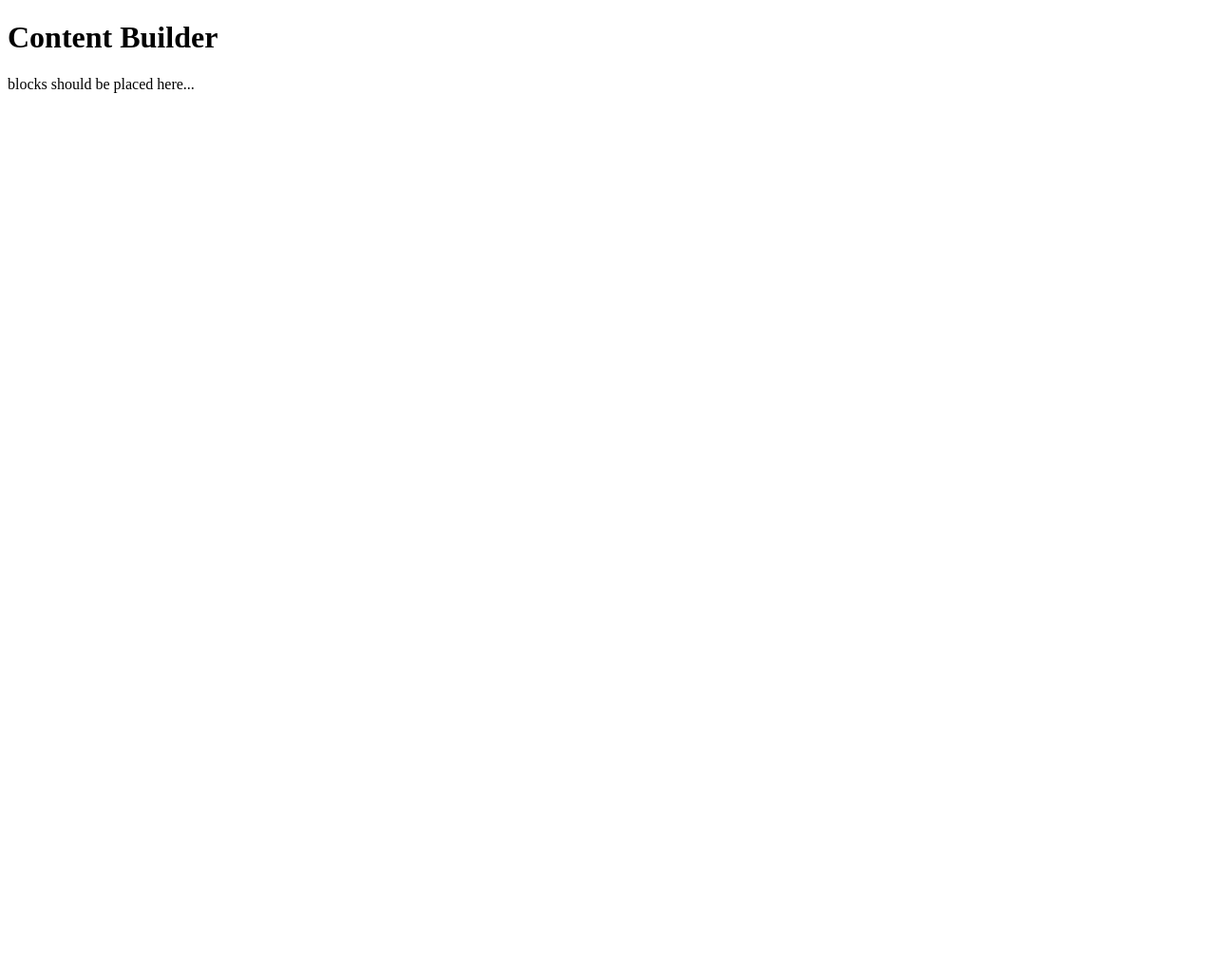
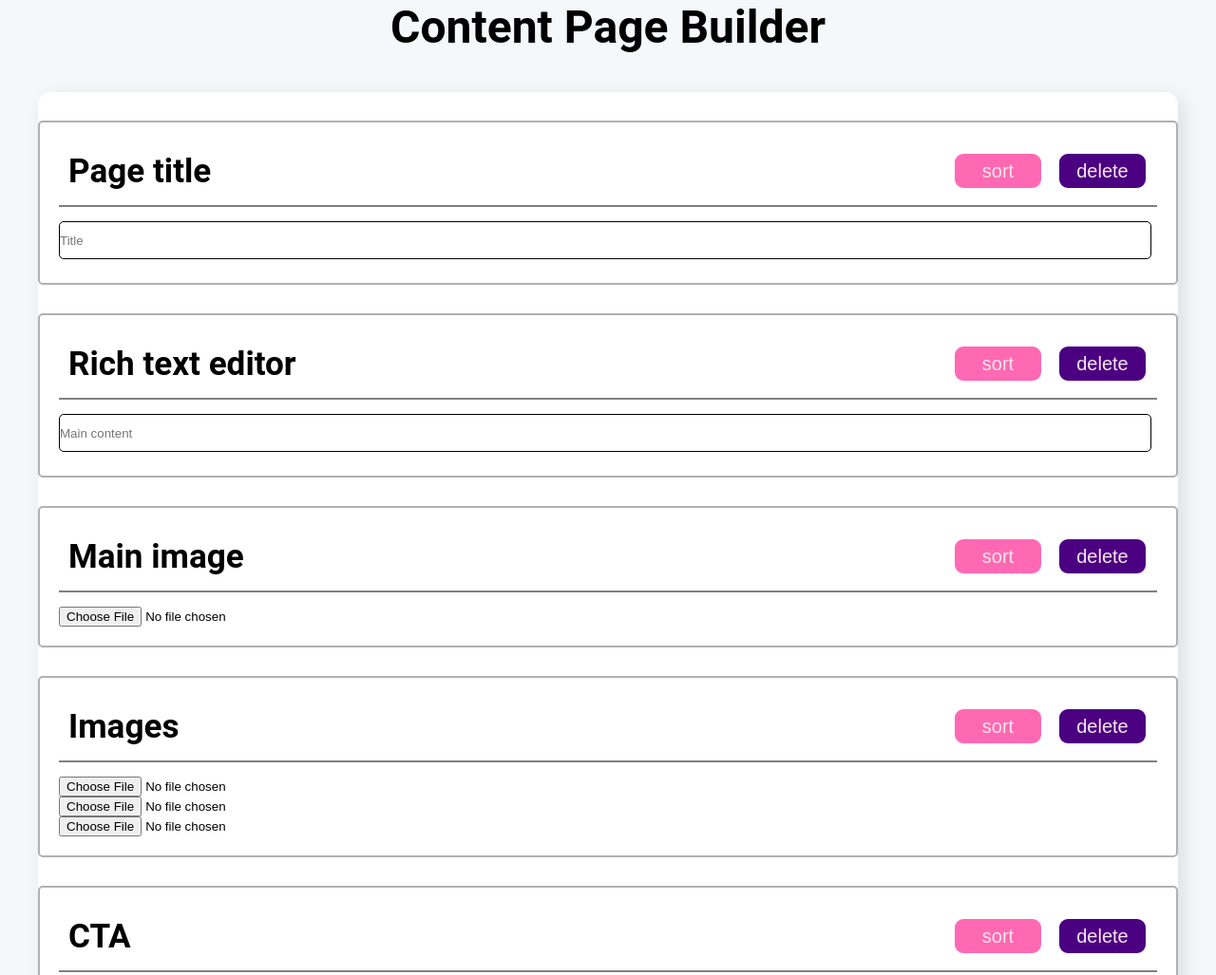
Before and after one commit to asvietlova/content-page-builder, a website built with Parcel: page index.html in a window 1280 px wide. Shown: the top 1027 px of the page at 95% size. Before the commit the page ends 800 px from the top, so only its background shows below. Built offline with nearby package versions, Linux system fonts and the light colour scheme.

Commit message:
final commit

```diff
--- a/index.html
+++ b/index.html
@@ -1,15 +1,15 @@
-<!doctype html>
+<!DOCTYPE html>
 <html lang="en">
-<head>
-    <meta charset="utf-8"/>
+  <head>
+    <meta charset="utf-8" />
     <title>Content Builder</title>
     <link rel="stylesheet" href="styles/app.css" />
     <script type="module" src="scripts/app.js"></script>
-</head>
-<body>
-    <h1>Content Builder</h1>
+  </head>
+  <body>
+    <h1>Content Page Builder</h1>
     <div id="root">
-        <span>blocks should be placed here...</span>
+      <span></span>
     </div>
-</body>
+  </body>
 </html>
--- a/package.json
+++ b/package.json
@@ -11,6 +11,6 @@
   "author": "",
   "license": "ISC",
   "devDependencies": {
-    "parcel": "^2.0.1"
+    "parcel": "^2.2.1"
   }
 }
--- /dev/null
+++ b/scripts/Component.js
@@ -0,0 +1,43 @@
+import ActionButton from "./components/ActionButton";
+import Gallery from "./components/Gallery";
+import Image from "./components/Image";
+import RichText from "./components/RichText";
+import Title from "./components/Title";
+
+class Component {
+    constructor(item) {
+
+        switch (item.type) {
+            case 'TITLE':
+                this.component = new Title(item);
+                break;
+
+            case 'RICH_TEXT':
+                this.component = new RichText(item);
+                break;
+
+            case 'IMAGE':
+                this.component = new Image(item);
+                break;
+
+            case 'GALLERY':
+                this.component = new Gallery(item);
+                break;
+
+            case 'ACTION_BUTTON':
+                this.component = new ActionButton(item);
+                break;
+
+            default:
+                throw Error(`unsupported component type ${item.type}`);
+        }
+    }
+
+    render() {
+        console.log("in component");
+
+        return this.component.render();
+    }
+}
+
+export default Component;
--- a/scripts/Renderer.js
+++ b/scripts/Renderer.js
@@ -1,3 +1,6 @@
+import Component from "./Component";
+
+const placeholderID = 'root';
 
 class Renderer {
     constructor(items) {
@@ -5,8 +8,15 @@ class Renderer {
     }
 
     render() {
-        // TODO this is the entry point of your implementation
+
         console.log(this.items);
+
+        let rootContainer = document.getElementById(placeholderID);
+
+        for (let item of this.items) {
+            let itemComponent = new Component(item);
+            rootContainer.append(itemComponent.render());
+        }
     }
 }
 
--- /dev/null
+++ b/scripts/components/ActionButton.js
@@ -0,0 +1,23 @@
+import Container from "./Container";
+
+class ActionButton extends Container {
+    constructor(item) {
+        super(item);
+        this.title = item.title;
+    }
+
+    render() {
+        let container = super.render();
+        for (let field of this.item.fields) {
+            let input = document.createElement('input');
+            input.placeholder = field.label;
+            input.type = field.type;
+            input.name = field.property;
+            input.classList = 'input-title';
+            container.append(input);
+        }
+        return container;
+    }
+}
+
+export default ActionButton;
--- /dev/null
+++ b/scripts/components/Container.js
@@ -0,0 +1,58 @@
+const containerStylesClass = 'container';
+const headLineStyleClass = 'head-line-wrapper';
+const deleteBtnStyleClass = 'delete-btn';
+const sortBtnStyleClass = 'sort-btn';
+const btnsWrapperStyleClass = 'head-btns-wrapper';
+const deleteBtnText = 'delete';
+const sortBtnText = 'sort';
+
+class Container {
+    constructor(item) {
+        this.item = item;
+    }
+
+    render() {
+        // Make buttons
+        let btnsWrapper = this.renderWrapper();
+        btnsWrapper.classList.add(btnsWrapperStyleClass);
+        btnsWrapper.append(this.renderSortButton(), this.renderDeleteButton());
+
+        // Make container head line
+        let headLineWrapper = this.renderWrapper();
+        headLineWrapper.classList.add(headLineStyleClass);
+        headLineWrapper.append(this.renderTitle(), btnsWrapper);
+
+        // Make container
+        let container = this.renderWrapper();
+        container.classList.add(containerStylesClass);
+        container.append(headLineWrapper, document.createElement('hr'));
+
+        return container;
+    }
+
+    renderWrapper() {
+        return document.createElement('div');
+    }
+
+    renderDeleteButton() {
+        let deleteBtn = document.createElement('button');
+        deleteBtn.classList.add(deleteBtnStyleClass);
+        deleteBtn.innerText = deleteBtnText;
+        return deleteBtn;
+    }
+
+    renderSortButton() {
+        let sortBtn = document.createElement('button');
+        sortBtn.classList.add(sortBtnStyleClass);
+        sortBtn.innerText = sortBtnText;
+        return sortBtn;
+    }
+
+    renderTitle() {
+        let title = document.createElement('h3');
+        title.innerText = this.title;
+        return title;
+    }
+}
+
+export default Container;
--- /dev/null
+++ b/scripts/components/Gallery.js
@@ -0,0 +1,23 @@
+import Container from "./Container";
+
+class Gallery extends Container {
+    constructor(item) {
+        super(item);
+        this.title = item.title;
+    }
+
+    render() {
+        let container = super.render();
+        for (let field of this.item.fields) {
+            let input = document.createElement('input');
+            input.placeholder = field.label;
+            input.type = 'file';
+            input.name = field.property;
+            input.classList = 'input-img';
+            container.append(input);
+        }
+        return container;
+    }
+}
+
+export default Gallery;
--- /dev/null
+++ b/scripts/components/Image.js
@@ -0,0 +1,23 @@
+import Container from "./Container";
+
+class Image extends Container {
+    constructor(item) {
+        super(item);
+        this.title = item.title;
+    }
+
+    render() {
+        let container = super.render();
+        for (let field of this.item.fields) {
+            let input = document.createElement('input');
+            input.placeholder = field.label;
+            input.type = 'file';
+            input.name = field.property;
+            input.classList = 'input-img';
+            container.append(input);
+        }
+        return container;
+    }
+}
+
+export default Image;
--- /dev/null
+++ b/scripts/components/RichText.js
@@ -0,0 +1,23 @@
+import Container from "./Container";
+
+class RichText extends Container {
+    constructor(item) {
+        super(item);
+        this.title = item.title;
+    }
+
+    render() {
+        let container = super.render();
+        for (let field of this.item.fields) {
+            let input = document.createElement('input');
+            input.placeholder = field.label;
+            input.type = field.type;
+            input.name = field.property;
+            input.classList = 'input-title';
+            container.append(input);
+        }
+        return container;
+    }
+}
+
+export default RichText;
--- /dev/null
+++ b/scripts/components/Title.js
@@ -0,0 +1,25 @@
+import Container from "./Container";
+
+class Title extends Container {
+    constructor(item) {
+        super(item);
+        this.title = item.title;
+    }
+
+    render() {
+        let container = super.render();
+
+        for (let field of this.item.fields) {
+            let input = document.createElement('input');
+            input.placeholder = field.label;
+            input.type = field.type;
+            input.name = field.property;
+            input.classList = 'input-title';
+            container.append(input);
+        }
+
+        return container
+    }
+}
+
+export default Title;
--- a/styles/app.css
+++ b/styles/app.css
@@ -0,0 +1,98 @@
+* {
+  margin: 0;
+  padding: 0;
+  box-sizing: border-box;
+  text-decoration: none;
+}
+
+body {
+  font-size: 24px;
+  font-family: "Roboto", sans-serif;
+  font-weight: 400;
+  background-color: #f5f7fa;
+}
+
+body h1 {
+  text-align: center;
+}
+#root {
+  display: flex;
+  flex-direction: column;
+  gap: 30px;
+  width: 1200px;
+  background-color: #fff;
+  margin: 40px auto;
+  box-shadow: 6px 6px 20px rgb(0 0 0 / 10%);
+  height: 1070px;
+  border-radius: 13px;
+}
+
+.container {
+  display: flex;
+  flex-direction: column;
+  font-size: 30px;
+  border: 2px solid rgb(177, 177, 177);
+  border-radius: 5px;
+  padding: 20px;
+}
+
+.head-line-wrapper {
+  display: flex;
+  flex-direction: row;
+  justify-content: space-between;
+  align-items: center;
+  padding: 10px;
+  height: fit-content;
+  padding-bottom: 15px;
+}
+
+.container hr {
+  margin-bottom: 15px;
+}
+
+.container button {
+  font-size: 20px;
+}
+
+.sort-btn {
+  height: 40px;
+  width: 95px;
+  background-color: hotpink;
+  border: 2px solid white;
+  border-radius: 11px;
+  color: rgb(247, 231, 231);
+}
+
+.delete-btn {
+  height: 40px;
+  width: 95px;
+  background-color: indigo;
+  border: 2px solid white;
+  border-radius: 11px;
+  color: rgb(247, 231, 231);
+}
+
+.head-btns-wrapper {
+  display: flex;
+  flex-direction: row;
+  gap: 15px;
+}
+
+hr {
+  width: 100%;
+  border: 1px gray solid;
+}
+
+.input-title {
+  width: 1150px;
+  height: 40px;
+  border: 1px solid;
+  border-radius: 5px;
+  margin-bottom: 5px;
+}
+
+.input-img {
+  border: none;
+  text-decoration: none;
+  cursor: pointer;
+}
```
Also changed, not shown: README.md.
